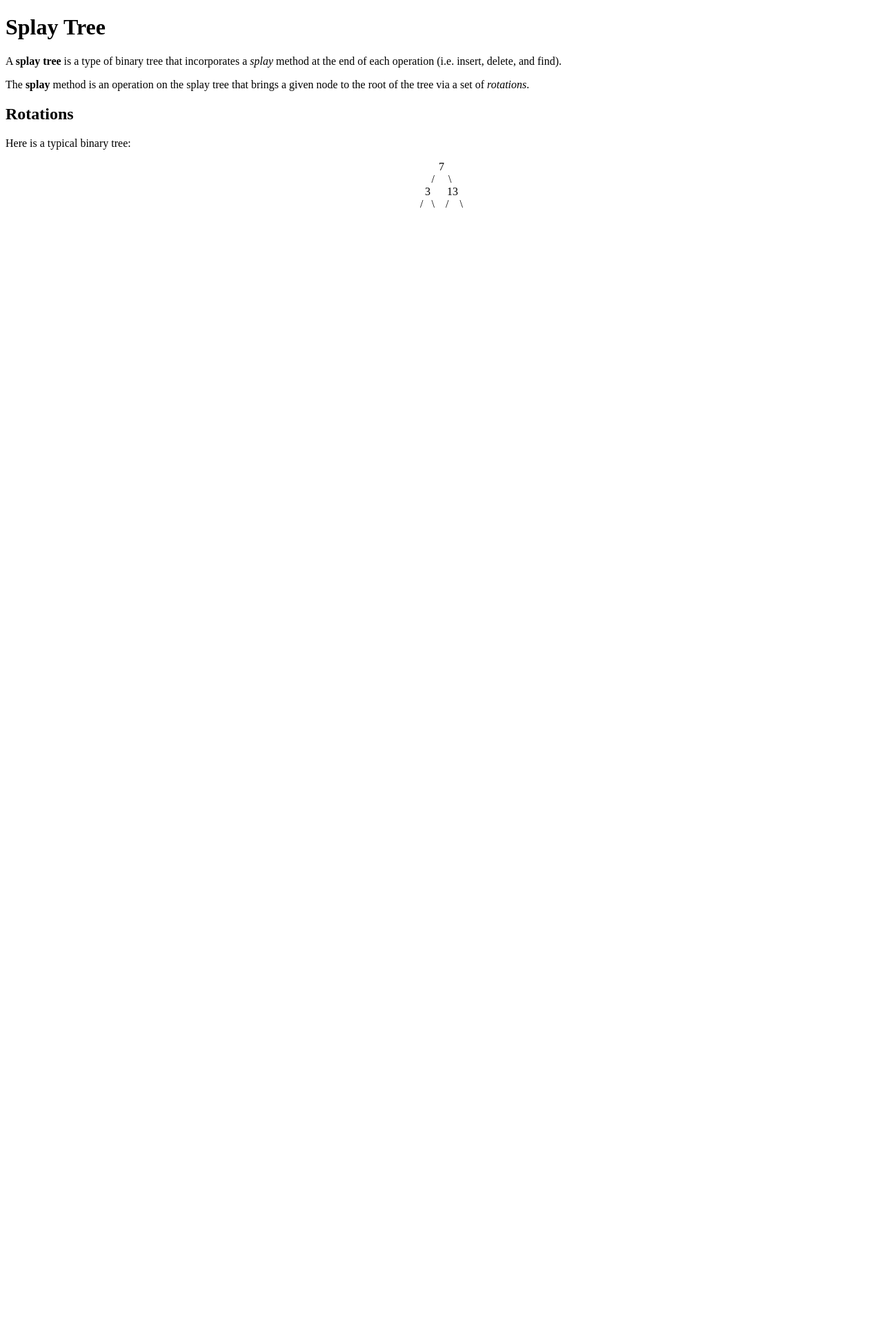
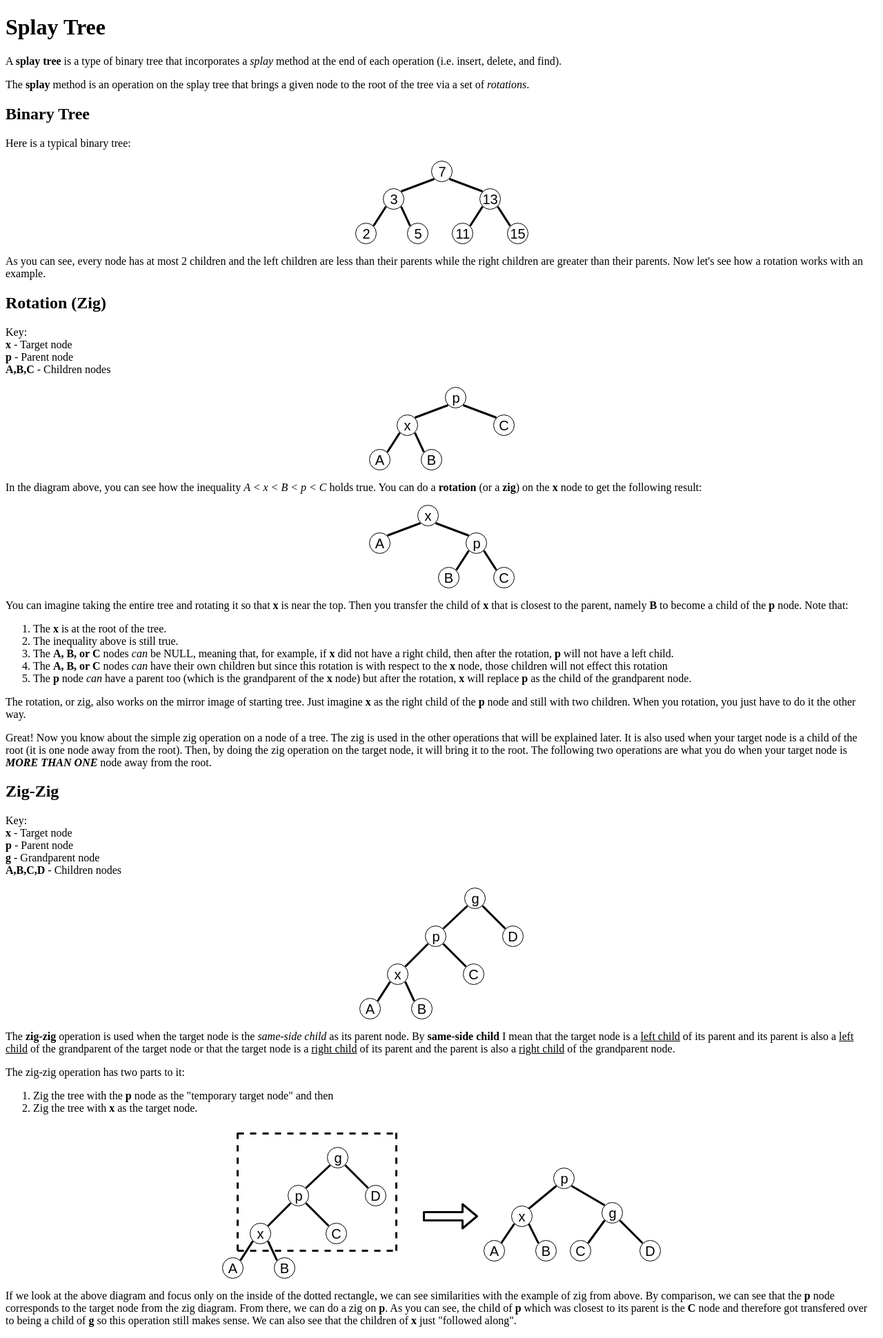
Before and after one commit to JasonLin43212/Splay, a Flask app: page / in a window 1280 px wide. Shown: the whole page at 69% size. Before the commit the page ends 301 px from the top, so only its background shows below. Run offline with Flask 2, Linux system fonts and the light colour scheme.

Commit message:
added some of the stuff

```diff
--- a/static/styles.css
+++ b/static/styles.css
@@ -1,3 +1,4 @@
 .tree{
-    text-align: center;
+    display: block;
+    margin: 0 auto;
 }
--- a/templates/index.html
+++ b/templates/index.html
@@ -15,14 +15,94 @@
           The <b>splay</b> method is an operation on the splay tree that brings a given node
           to the root of the tree via a set of <i>rotations</i>.
       </p>
-      <h2>Rotations</h2>
+      <h2>Binary Tree</h2>
       <p>Here is a typical binary tree:</p>
-      <p class="tree">
-          7<br>
-          /&nbsp;&nbsp;&nbsp;&nbsp;&nbsp;\<br>
-          3&nbsp;&nbsp;&nbsp;&nbsp;&nbsp;&nbsp;13<br>
-          /&nbsp;&nbsp;&nbsp;\&nbsp;&nbsp;&nbsp;&nbsp;/&nbsp;&nbsp;&nbsp;&nbsp;\
-
+      <img class="tree" src="/static/tree1.png" alt="tree1">
+      <p>
+          As you can see, every node has at most 2 children and the left children are
+          less than their parents while the right children are greater than their parents. Now let's
+          see how a rotation works with an example.
+      </p>
+      <h2>Rotation (Zig)</h2>
+      <p>
+          Key: <br>
+          <b>x</b> - Target node <br>
+          <b>p</b> - Parent node <br>
+          <b>A,B,C</b> - Children nodes
+      </p>
+      <img class="tree" src="/static/tree2.png" alt="tree2">
+      <p>
+          In the diagram above, you can see how the inequality <i>A < x < B < p < C</i> holds true.
+          You can do a <b>rotation</b> (or a <b>zig</b>) on the <b>x</b> node to get the following result:
+      </p>
+      <img class="tree" src="/static/tree3.png" alt="tree3">
+      <p>
+          You can imagine taking the entire tree and rotating it so that <b>x</b> is near the top. Then you
+          transfer the child of <b>x</b> that is closest to the parent, namely <b>B</b> to become a child of
+          the <b>p</b> node. Note that:
+      </p>
+      <ol>
+          <li>
+              The <b>x</b> is at the root of the tree.
+          </li>
+          <li>
+              The inequality above is still true.
+          </li>
+          <li>
+              The <b>A, B, or C</b> nodes <i>can</i> be NULL, meaning that, for example, if
+              <b>x</b> did not have a right child, then after the rotation, <b>p</b> will not have a left child.
+          </li>
+          <li>
+              The <b>A, B, or C</b> nodes <i>can</i> have their own children but since this rotation is with respect to the <b>x</b>
+              node, those children will not effect this rotation
+          </li>
+          <li>
+              The <b>p</b> node <i>can</i> have a parent too (which is the grandparent of the <b>x</b> node) but after the rotation,
+              <b>x</b> will replace <b>p</b> as the child of the grandparent node.
+          </li>
+      </ol>
+      <p>
+          The rotation, or zig, also works on the mirror image of starting tree. Just imagine <b>x</b> as the right child of the
+          <b>p</b> node and still with two children. When you rotation, you just have to do it the other way.
+      </p>
+      <p>
+          Great! Now you know about the simple zig operation on a node of a tree. The zig is used in the other operations that will
+          be explained later. It is also used when your target node is a child of the root (it is one node away from the root). Then,
+          by doing the zig operation on the target node, it will bring it to the root. The following two operations are what you
+          do when your target node is <i><b>MORE THAN ONE</b></i> node away from the root.
+      </p>
+      <h2>Zig-Zig</h2>
+      <p>
+          Key: <br>
+          <b>x</b> - Target node <br>
+          <b>p</b> - Parent node <br>
+          <b>g</b> - Grandparent node <br>
+          <b>A,B,C,D</b> - Children nodes
+      </p>
+      <img class="tree" src="/static/tree4.png" alt="tree4">
+      <p>
+          The <b>zig-zig</b> operation is used when the target node is the <i>same-side child</i> as its parent node. By <b>same-side child</b>
+          I mean that the target node is a <u>left child</u> of its parent and its parent is also a <u>left child</u> of the grandparent of
+          the target node or that the target node is a <u>right child</u> of its parent and the parent is also a <u>right child</u> of the grandparent
+          node.
+      </p>
+      <p>
+          The zig-zig operation has two parts to it:
+      </p>
+      <ol>
+          <li>
+              Zig the tree with the <b>p</b> node as the "temporary target node" and then
+          </li>
+          <li>
+              Zig the tree with <b>x</b> as the target node.
+          </li>
+      </ol>
+      <img class="tree" src="/static/tree5.png" alt="tree5">
+      <p>
+          If we look at the above diagram and focus only on the inside of the dotted rectangle, we can see similarities with the
+          example of zig from above. By comparison, we can see that the <b>p</b> node corresponds to the target node from the zig diagram. From there, we can
+          do a zig on <b>p</b>. As you can see, the child of <b>p</b> which was closest to its parent is the <b>C</b> node and therefore got transfered over to
+          being a child of <b>g</b> so this operation still makes sense. We can also see that the children of <b>x</b> just "followed along".
       </p>
   </body>
 </html>
```
Also changed, not shown: static/tree1.png (added), static/tree2.png (added), static/tree3.png (added), static/tree4.png (added), static/tree5.png (added).
